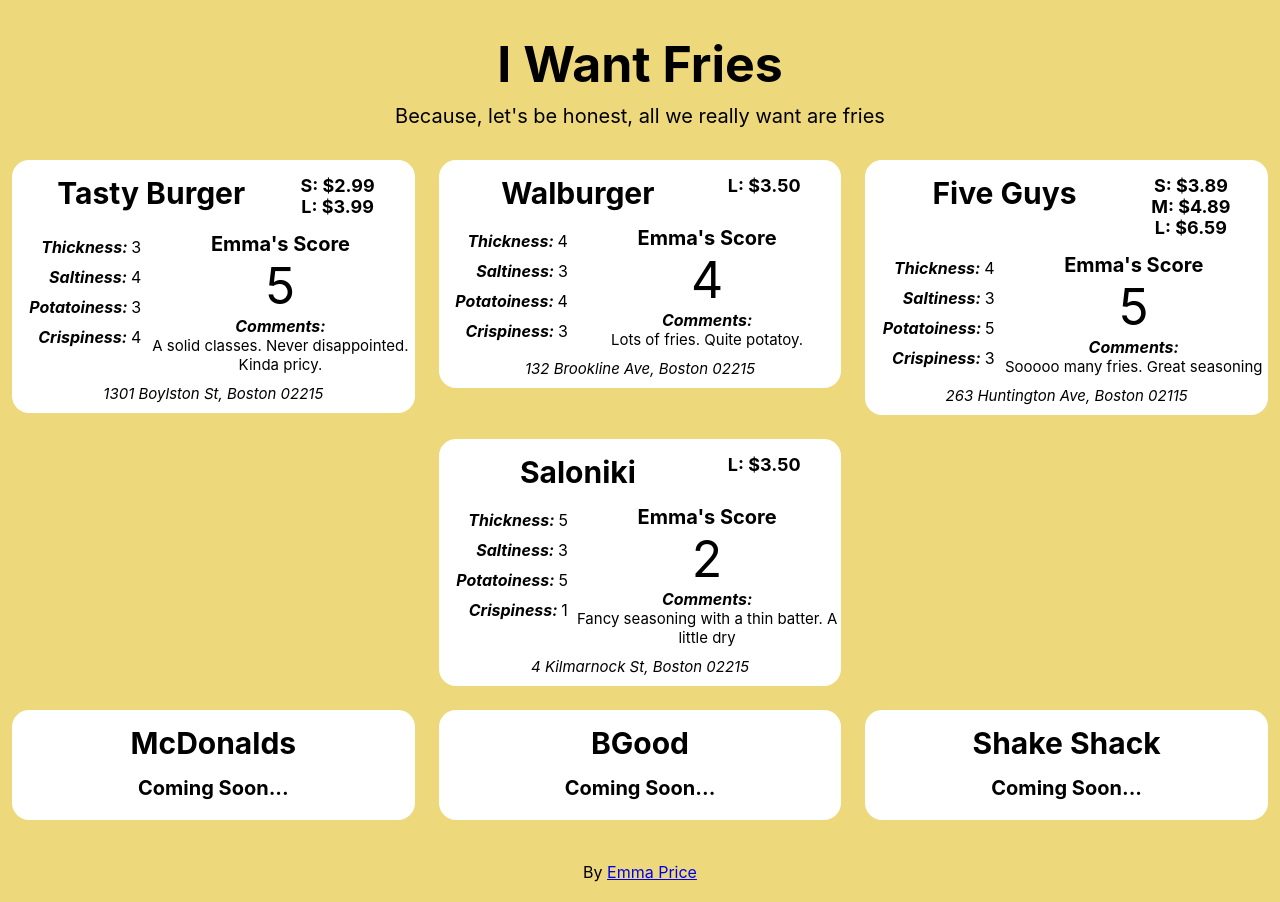
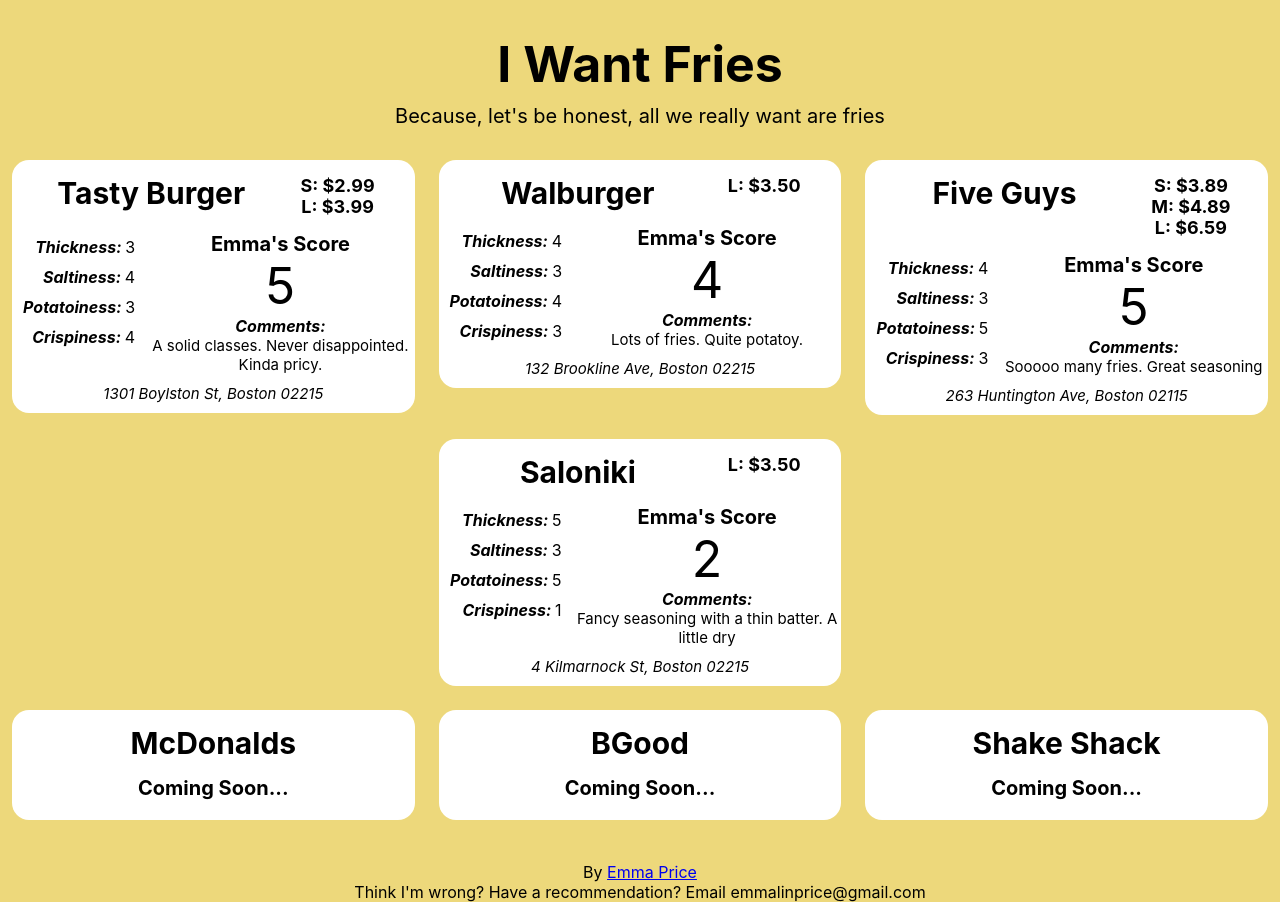
Before and after one commit to pricee/i-want-fries, a React (Create React App) app: page / in a window 1280 px wide. Built offline with nearby package versions, Linux system fonts and the light colour scheme.

Commit message:
reposition stores based on screen width, clear up dev console

```diff
--- a/src/App.js
+++ b/src/App.js
@@ -4,35 +4,61 @@
 const { ratedStores, unratedStores } = require('./stores1');
 
 function App() {
+  const screenWidth = useWindowSize();
+
   return (
     <div className="App">
       <h1 className="site-title">I Want Fries</h1>
       <div className="site-subtitle">Because, let's be honest, all we really want are fries</div>
       <Grid container className="stores" direction="column" spacing={0}>
-          {renderStores(ratedStores)}
-          {renderStores(unratedStores)}
+          {renderStores(ratedStores, screenWidth)}
+          {renderStores(unratedStores, screenWidth)}
       </Grid>
-      <div className="bottom-text">By <a href="https://github.com/pricee/i-want-fries" target="_blank">Emma Price</a></div>
+      <div className="bottom-text">By <a href="https://github.com/pricee/i-want-fries" target="_blank" rel="noreferrer">Emma Price</a></div>
+      <div>Think I'm wrong? Have a recommendation? Email emmalinprice@gmail.com</div>
     </div>
   );
 }
 
+function useWindowSize() {
+    const [width, setWidth] = React.useState(0);
+    React.useLayoutEffect(() => {
+        function updateSize() {
+            setWidth(window.innerWidth);
+        }
+        window.addEventListener('resize', updateSize);
+        updateSize();
+        return () => window.removeEventListener('resize', updateSize);
+    }, []);
+    return width;
+}
 
-
-function renderStores(stores) {
+function renderStores(stores, screenWidth) {
     const storesGrid = [];
-    for (let i = 0; i < stores.length; i +=3) {
-        if (i + 3 > stores.length) {
+    let rowSize = 3;
+    if (screenWidth < 800) {
+        rowSize = 1;
+    } else if (screenWidth < 1200) {
+        rowSize = 2;
+    }
+    for (let i = 0; i < stores.length; i += rowSize) {
+        if (i + rowSize > stores.length) {
             storesGrid.push(stores.slice(i, stores.length));
         } else {
-            storesGrid.push(stores.slice(i, i + 3));
+            storesGrid.push(stores.slice(i, i + rowSize));
         }
     }
-    return storesGrid.map(row => {
+    return storesGrid.map((row, index) => {
         return (
-            <Grid className="row" container item justify="center" spacing={3}>
-                {row.map(store => {
-                    return <Grid className="single-store" key={store.Location} item xs={4}>
+            <Grid className="row" key={`row-${index}`} container item justify="center" spacing={3}>
+                {row.map((store, rowIndex) => {
+                    let spacing = 4;
+                    if (rowSize === 2) {
+                        spacing = 6;
+                    } else if (rowSize === 1) {
+                        spacing = 12;
+                    }
+                    return <Grid className="single-store" key={store.Location} item xs={spacing}>
                         <Store
                             storeName={store.Location}
                             address={store.Address}
@@ -58,9 +84,9 @@
     }
 }
 
-function showSizes(sizes) {
+function showSizes(sizes, location) {
     return sizes.map(sizeInfo =>
-            <div style={{fontSize:18}}><b>{sizeInfo.size + ": " + getPrice(sizeInfo.price)}</b></div>
+            <div style={{fontSize:18}} key={`${location}-${sizeInfo.size}`}><b>{sizeInfo.size + ": " + getPrice(sizeInfo.price)}</b></div>
     )
 }
 
@@ -71,7 +97,7 @@
               <Grid container item xs style={{ padding:15 }} justify="center">
                       <div style={{fontSize:30 }}><b>{props.storeName}</b></div>
               </Grid>
-              <Grid container item xs borderRadius={20} justify="center">
+              <Grid container item xs justify="center">
                   <div style={{ fontSize:20, paddingBottom:20 }}><b>Coming Soon...</b></div>
               </Grid>
           </Grid>);
@@ -87,8 +113,8 @@
                   {showSizes(props.sizes)}
               </Grid>
           </Grid>
-          <Grid container item xs borderRadius={20}>
-              <Grid className="store-section left" item xs={4} justify="center">
+          <Grid container item xs>
+              <Grid className="store-section left" container item xs={4} justify="center">
                   <div className="all-stats">
                       <div className="stats"><b><i>Thickness: </i></b>{props.thickness}</div>
                       <div className="stats"><b><i>Saltiness: </i></b>{props.saltiness}</div>
@@ -103,7 +129,7 @@
                   <div className="comments">{props.comments}</div>
               </Grid>
           </Grid>
-          <Grid className="address" item xs justify="center">
+          <Grid className="address" container item xs justify="center">
               <div><i>{props.address}</i></div>
           </Grid>
       </Grid>
```
